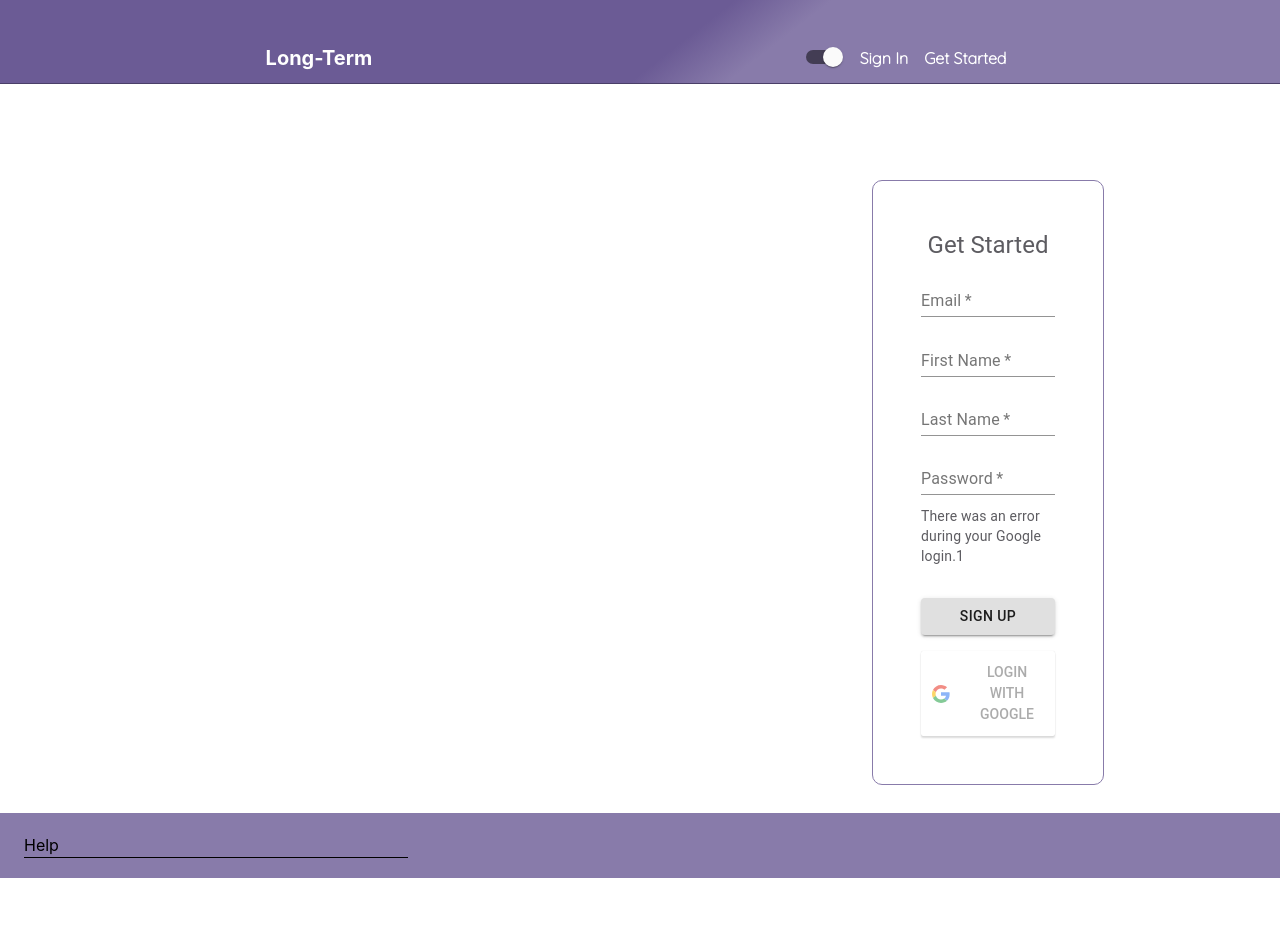
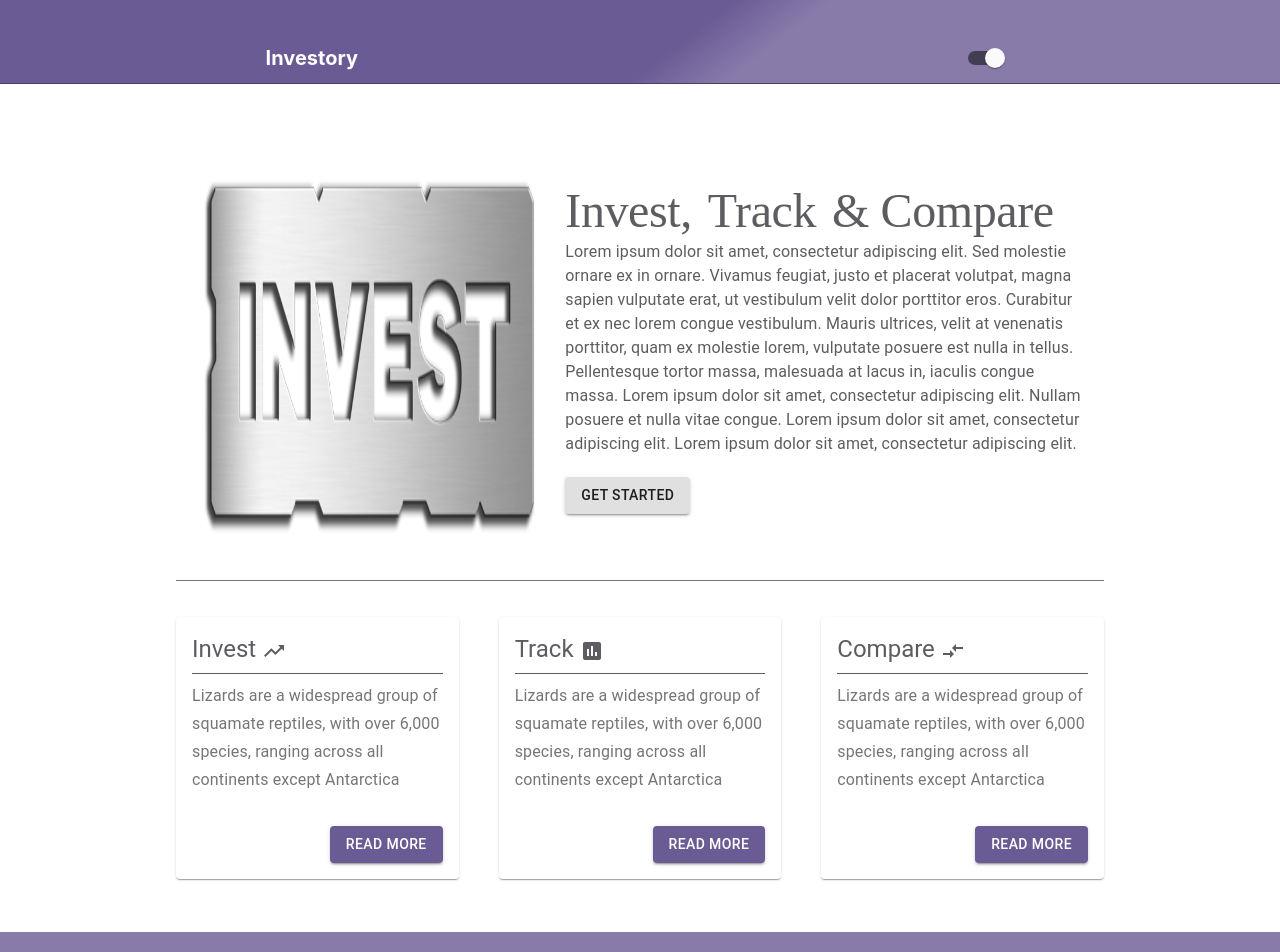
Before and after one commit to davidplo4545/Investory-Frontend, a React (Create React App) app: page /get-started in a window 1280 px wide. Shown: the top 952 px of the page. Before the commit the page ends 878 px from the top, so only its background shows below. Built offline with nearby package versions, Linux system fonts and the light colour scheme.

Commit message:
Added layout for /get-started page

```diff
--- a/src/App.css
+++ b/src/App.css
@@ -17,11 +17,7 @@ main {
   flex-direction: column;
   align-items: center;
   flex: 1;
-}
-
-.footer {
-  background-color: red;
-  padding: 10px;
+  height: 100%;
 }
 
 @media only screen and (max-width: 992px) {
--- a/src/App.js
+++ b/src/App.js
@@ -134,8 +134,8 @@ function App() {
 
   }
   .big-navbar{
+
     background: linear-gradient(142deg,${appliedTheme.palette.primary.main} 46%, ${appliedTheme.palette.primary.main} 53%, ${appliedTheme.palette.primary.light} 60%) !important;
-
   }
 
 
--- a/src/components/base/Footer.js
+++ b/src/components/base/Footer.js
@@ -3,11 +3,11 @@ import { Container, Grid,Box, Link, IconButton } from '@material-ui/core'
 const Footer = ({isTheme, setIsTheme}) =>{
     return(
         <footer>
-            <Box bgcolor="primary.light" color="common.black" style={{marginTop:'2rem', width:'100%'}}>
+            <Box bgcolor="primary.light" color="common.black" style={{marginTop:'3rem', width:'100%'}}>
                 <Container maxWidth="lg" >
-                    <Grid container spacing={5} color="textPrimary">
+                    <Grid container color="textPrimary">
                         <Grid item xs={12} sm={4} >
-                            <Box borderBottom={1}>Help</Box>
+                            <Box borderBottom={1}style={{padding:'1rem'}}>Help</Box>
 
                         </Grid>
                         {/* <Grid item xs={12} sm={4}>
--- a/src/components/base/Navbars.js
+++ b/src/components/base/Navbars.js
@@ -35,7 +35,7 @@ export const BigNavbar = ({setIsTheme, isTheme, isLoginDialog, setIsLoginDialog}
                 <div className="navbar-center">
                     <div className="collapsed-center">
                         <Navbar.Brand href="/get-started">
-                            Long-Term
+                            Investory
                         </Navbar.Brand>
                         <Navbar.Toggle aria-controls="basic-navbar-nav" />
                     </div>
@@ -45,8 +45,8 @@ export const BigNavbar = ({setIsTheme, isTheme, isLoginDialog, setIsLoginDialog}
                                 <Nav className="ml-auto">
                                     <Switch color="default" checked={isTheme} onChange={handleThemeChange}/>
 
-                                    <Nav.Link onClick={() => setIsLoginDialog(!isLoginDialog)}>Sign In</Nav.Link>
-                                    <Nav.Link as={Link} to='/get-started'>Get Started</Nav.Link>
+                                    {/* <Nav.Link onClick={() => setIsLoginDialog(!isLoginDialog)}>Sign In</Nav.Link>
+                                    <Nav.Link as={Link} to='/get-started'>Get Started</Nav.Link> */}
                                 </Nav>
                             </Navbar.Collapse>
                         :
--- a/src/index.css
+++ b/src/index.css
@@ -2,7 +2,7 @@ body {
   height: 100vh;
   overflow: auto;
   margin: 0;
-
+  width: 100%;
   -webkit-font-smoothing: antialiased;
   -moz-osx-font-smoothing: grayscale;
   background-color: #2c3531;
--- a/src/pages/GetStartedPage.js
+++ b/src/pages/GetStartedPage.js
@@ -1,17 +1,89 @@
 import React, { useContext } from 'react'
 import RegisterForm from '../components/forms/RegisterForm'
 import {UserContext} from '../context/UserContext'
-import { Grid, makeStyles, useTheme } from '@material-ui/core'
+import { Grid, makeStyles, useTheme, Typography, Box, Card, CardContent,
+  CardActions, CardMedia, Button } from '@material-ui/core'
+import logo from '../images/logo.png'
+import TrendingUpIcon from '@material-ui/icons/TrendingUp';
+import AssessmentIcon from '@material-ui/icons/Assessment';
+import CompareArrowsIcon from '@material-ui/icons/CompareArrows';
 
 const useStyles = makeStyles((theme) => {
   return({
+      topGrid:{
+        padding:theme.spacing(2),
+        direction:'row',
+        marginTop:'3rem',
+        alignItems:'center',
+        borderBottom:`1px solid ${theme.palette.text.secondary}`,
+        paddingBottom:'2rem',
+        '& img':{
+          height:'500px',
+          width:'500px',
+        },
+        '& h2':{
+          fontSize:'4rem',
+          fontFamily: 'Trocchi'
+        },
+        '& h2:nth-child(2)':{
+          marginLeft:'5rem',
+        },
+        '& h2:nth-child(3)':{
+          marginLeft:'10rem',
+        },
+        [theme.breakpoints.up('md')]: {
+          spacing:theme.spacing(2),
+        },
+        [theme.breakpoints.down('lg')]: {
+          '& img':{
+            height:'400px',
+            width:'350px',
+          },
+          direction:'column',
+          marginTop:'2rem',
+          marginBottom:0,
+          '& h2':{
+            fontSize:'3rem',
+            display:'inline-block',
+            margin:0,
+          },
+          '& h2:nth-child(2)':{
+            marginLeft:'1rem',
+          },
+          '& h2:nth-child(3)':{
+            marginLeft:'1rem',
+          },
+        }
+      },
     formGridItem:{
       border: `1px solid ${theme.palette.primary.light}`,
       borderRadius: '10px',
-      marginTop:'5rem',
       padding: theme.spacing(2),
 
-    }
+    },
+    card:{
+      // color: theme.palette.primary.light,
+      '& h5':{
+        borderBottom: `1px solid ${theme.palette.text.primary}`,
+        paddingBottom:'0.5rem',
+      }
+    },
+    details: {
+      display: 'flex',
+      flexDirection: 'column',
+    },
+    content: {
+      flex: '1 0 auto',
+    },
+    cover: {
+      width: 151,
+    },
+    controls: {
+      display: 'flex',
+      alignItems: 'center',
+      paddingLeft: theme.spacing(1),
+      paddingBottom: theme.spacing(1),
+    },
   })
 })
 const GetStartedPage = (props) => {
@@ -19,13 +91,91 @@ const GetStartedPage = (props) => {
     const theme = useTheme()
     const classes = useStyles()
     return (
-      <Grid container direction="row">
-        <Grid item sm={9}>
+      <Grid container direction="colmun">
+        <Grid container className={classes.topGrid}>
+          <Grid item md={5} sm={12} xs={12}>
+            <img src={logo}/>
+          </Grid>
+          <Grid item md={7} sm={12} xs={12}>
+            <Typography gutterBottom variant="h2"
+             component="h2">
+              <b>Invest,</b>
+            </Typography>
+            <Typography gutterBottom variant="h2"
+             component="h2">
+              Track
+            </Typography>
+            <Typography gutterBottom variant="h2"
+             component="h2">
+              & Compare
+            </Typography>
+            <Typography gutterBottom variant="body1">
+            Lorem ipsum dolor sit amet, consectetur adipiscing elit. Sed molestie ornare ex in ornare. Vivamus feugiat, justo et placerat volutpat, magna sapien vulputate erat, ut vestibulum velit dolor porttitor eros. Curabitur et ex nec lorem congue vestibulum. Mauris ultrices, velit at venenatis porttitor, quam ex molestie lorem, vulputate posuere est nulla in tellus. Pellentesque tortor massa, malesuada at lacus in, iaculis congue massa. Lorem ipsum dolor sit amet, consectetur adipiscing elit. Nullam posuere et nulla vitae congue.
+            Lorem ipsum dolor sit amet, consectetur adipiscing elit.
+            Lorem ipsum dolor sit amet, consectetur adipiscing elit.
+            </Typography>
+            <Button variant="contained" style={{marginTop:'1rem'}}>
+              Get Started
+            </Button>
+          </Grid>
+        </Grid>
+        <Grid item container direction="row"
+        justifyContent="space-around"
+        style={{marginTop:'1rem'}}
+        spacing={5}>
+          <Grid item md={4} xs={12}>
+            <Card className={classes.card}>
+              <CardContent>
 
+                <Typography gutterBottom component="h5" variant="h5">
+                  Invest <TrendingUpIcon/>
+                </Typography>
+                <Typography variant="subtitle1" color="textSecondary">
+                  Lizards are a widespread group of squamate reptiles, with over 6,000 species, ranging
+                    across all continents except Antarctica
+                </Typography>
+              </CardContent>
+              <CardActions style={{justifyContent:'flex-end', padding:'1rem'}}>
+                  <Button variant="contained" color="primary">Read More</Button>
+                </CardActions>
+            </Card>
+          </Grid>
+          <Grid item md={4} xs={12}>
+            <Card className={classes.card}>
+              <CardContent>
+                <Typography gutterBottom component="h5" variant="h5">
+                  Track <AssessmentIcon/>
+                </Typography>
+                <Typography variant="subtitle1" color="textSecondary">
+                  Lizards are a widespread group of squamate reptiles, with over 6,000 species, ranging
+                    across all continents except Antarctica
+                </Typography>
+              </CardContent>
+              <CardActions style={{justifyContent:'flex-end', padding:'1rem'}}>
+                  <Button variant="contained" color="primary">Read More</Button>
+                </CardActions>
+            </Card>
+          </Grid>
+          <Grid item md={4} xs={12}>
+            <Card className={classes.card}>
+                <CardContent>
+                  <Typography gutterBottom component="h5" variant="h5">
+                    Compare <CompareArrowsIcon/>
+                  </Typography>
+                  <Typography variant="subtitle1" color="textSecondary">
+                    Lizards are a widespread group of squamate reptiles, with over 6,000 species, ranging
+                      across all continents except Antarctica
+                  </Typography>
+                </CardContent>
+                <CardActions style={{justifyContent:'flex-end', padding:'1rem'}}>
+                  <Button variant="contained" color="primary">Read More</Button>
+                </CardActions>
+            </Card>
+          </Grid>
         </Grid>
-        <Grid item className={classes.formGridItem} sm={3}>
+        {/* <Grid item className={classes.formGridItem} sm={3}>
           <RegisterForm/>
-        </Grid>
+        </Grid> */}
       </Grid>
     )
   }
```
Also changed, not shown: src/images/logo.png (added).
